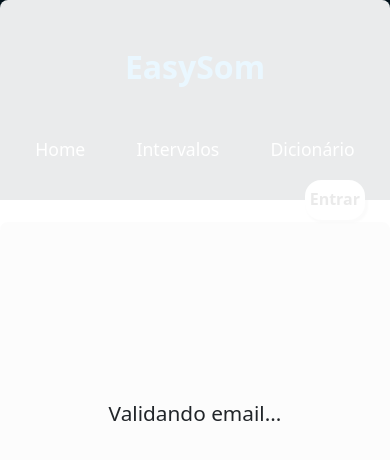
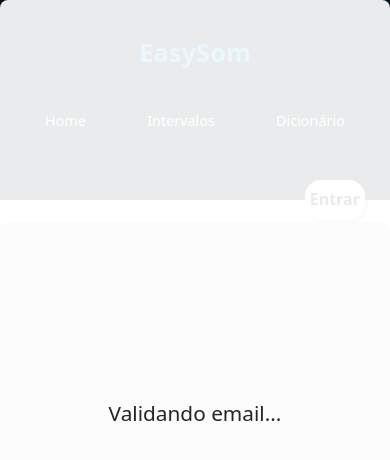
Before and after one commit to guikipper/easy_som_frontend, a Next.js app: page /validate in a window 390 px wide. Shown: the top 460 px of the page. Built offline with nearby package versions, Linux system fonts and the light colour scheme.

Commit message:
responsividade em landscape na home

```diff
--- a/src/app/styles/Navbar.module.css
+++ b/src/app/styles/Navbar.module.css
@@ -78,3 +78,21 @@
         font-size: 0.8em;
     }
   }
+
+  @media screen and (orientation: landscape) and (max-width: 1000px) {
+    .navbar h1 {
+        font-size: 1.6em;
+    }
+    .navbar p {
+        font-size: 0.9em;
+    }
+  }
+
+  @media screen and (orientation: portrait) and (max-width: 1000px) {
+    .navbar h1 {
+        font-size: 1.6em;
+    }
+    .navbar p {
+        font-size: 0.9em;
+    }
+  }
```
Also changed, not shown: src/app/styles/HomePage.module.css (+4 -3 lines).
